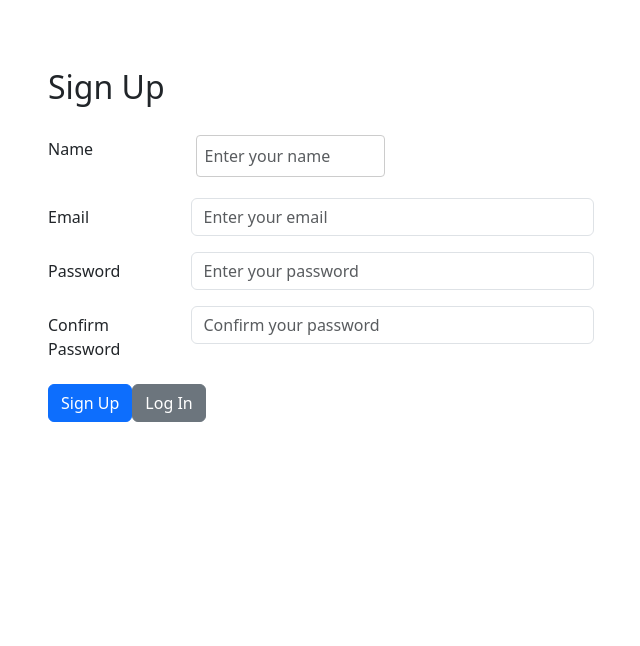
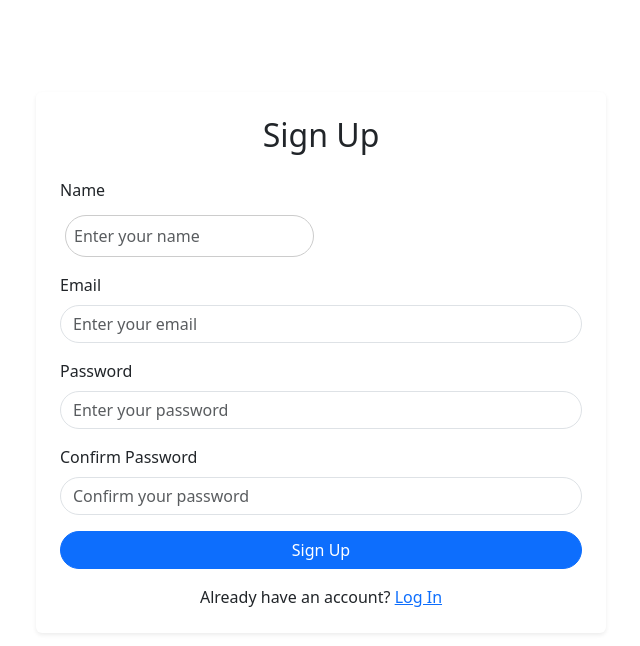
Before and after one commit to SWEN-732-Team-5/Appli-Tracker, a React (Create React App) app in the folder applitrackerproject/: page /signup in a window 1280 px wide. Shown: the top 646 px of the page, without its empty margins (319-959 px from the left). Built offline with nearby package versions, Linux system fonts and the light colour scheme.

Commit message:
Login Signup UI update

```diff
--- a/applitrackerproject/src/Login.js
+++ b/applitrackerproject/src/Login.js
@@ -3,61 +3,54 @@ import { Container, Row, Col, Form, FormGroup, Label, Input, Button } from 'reac
 import { Link, useNavigate } from "react-router-dom";
 
 const Login = () => {
-  const navigate  = useNavigate ();
+  const navigate = useNavigate();
 
   const handleSubmit = (event) => {
     event.preventDefault();
-
     console.log("Form submitted");
+    // Navigate to the home_dashboard route
     navigate('/home_dashboard');
   };
 
   return (
-    <Container>
+    <Container className="mt-5">
       <Row className="justify-content-center">
-        <Col md={6}>
-          <h2 className="mt-4 mb-4">LogIn</h2>
+        <Col md={6} className="bg-white p-4 rounded shadow-sm">
+          <h2 className="text-center mb-4">Log In</h2>
           <Form onSubmit={handleSubmit}>
-            <FormGroup row>
-              <Label for="email" sm={3}>
-                Email
-              </Label>
-              <Col sm={9}>
+            <FormGroup>
+              <Label for="email">Email</Label>
               <Input
                 type="email"
                 name="email"
                 id="email"
                 placeholder="Enter your email"
                 required
+                className="rounded-pill"
               />
-              </Col>
             </FormGroup>
 
-            <FormGroup row>
-              <Label for="password" sm={3}>
-                Password
-              </Label>
-              <Col sm={9}>
+            <FormGroup>
+              <Label for="password">Password</Label>
               <Input
                 type="password"
                 name="password"
                 id="password"
                 placeholder="Enter your password"
                 required
+                className="rounded-pill"
               />
-              </Col>
             </FormGroup>
 
+            <Button color="primary" block className="rounded-pill">
+              Log In
+            </Button>
+          </Form>
 
-            <Button color="primary" type="submit">
-              LogIn
-            </Button>
-
-            <Link to="/signup">
-                  <Button color="primary">SignUp</Button>
-            </Link>
-
-          </Form>
+          <div className="mt-3 text-center">
+            Don't have an account?{' '}
+            <Link to="/signup" className="text-primary">Sign Up</Link>
+          </div>
         </Col>
       </Row>
     </Container>
--- a/applitrackerproject/src/SignUp.js
+++ b/applitrackerproject/src/SignUp.js
@@ -1,8 +1,9 @@
 import React, { useState } from 'react';
 import { Container, Row, Col, Form, FormGroup, Label, Input, Button, Modal, ModalHeader, ModalBody } from 'reactstrap';
-import { Link } from "react-router-dom";
+import { Link, useNavigate } from "react-router-dom";
 
 const SignUp = () => {
+  const navigate = useNavigate();
 
   const [newUser, setNewUser] = useState({
     name: '',
@@ -10,7 +11,7 @@ const SignUp = () => {
     userSecKey: ''
   });
   const [confirmPassword, setConfirmPassword] = useState('');
-  const [passwordsMatch, setPasswordsMatch] = useState(true); // New state variable to track password match status
+  const [passwordsMatch, setPasswordsMatch] = useState(true);
   const [modalOpen, setModalOpen] = useState(false);
 
   const toggleModal = () => setModalOpen(!modalOpen);
@@ -18,12 +19,11 @@ const SignUp = () => {
   const signUpUser = async (event) => {
     event.preventDefault();
     if (newUser.userSecKey !== confirmPassword) {
-      // If passwords don't match, update passwordsMatch state and return
       setPasswordsMatch(false);
       return;
     }
-    // If passwords match, proceed with sign-up process
-    const apiEndpoint = 'http://localhost:8000/signup'; // Replace with the actual endpoint
+
+    const apiEndpoint = 'http://localhost:8000/signup';
     const requestOptions = {
       method: 'POST',
       headers: { 'Content-Type': 'application/json' },
@@ -34,12 +34,9 @@ const SignUp = () => {
       const response = await fetch(apiEndpoint, requestOptions);
       const responseData = await response.json();
       if (response.ok) {
-        console.log('User signed up:', responseData);
-        toggleModal(); // Open the success modal
-        // Optionally, you can redirect the user or show a success message here
+        toggleModal();
       } else {
         console.error('Failed to sign up user:', responseData);
-        // Optionally, you can display an error message to the user
       }
     } catch (error) {
       console.error('Failed to send user details:', error);
@@ -47,67 +44,55 @@ const SignUp = () => {
   };
 
   return (
-    <Container>
+    <Container className="mt-5">
       <Row className="justify-content-center">
-        <Col md={6}>
-          <h2 className="mt-4 mb-4">Sign Up</h2>
+        <Col md={6} className="bg-white p-4 rounded shadow-sm">
+          <h2 className="text-center mb-4">Sign Up</h2>
           <Form onSubmit={signUpUser}>
-            <FormGroup row>
-              <Label for="name" sm={3}>
-                Name
-              </Label>
-              <Col sm={9}>
+            <FormGroup>
+              <Label for="name">Name</Label>
               <Input
                 type="text"
                 name="name"
                 id="name"
                 placeholder="Enter your name"
                 value={newUser.name}
-                  onChange={(e) => setNewUser({ ...newUser, name: e.target.value})}
+                onChange={(e) => setNewUser({ ...newUser, name: e.target.value })}
                 required
+                className="rounded-pill"
               />
-              </Col>
             </FormGroup>
 
-            <FormGroup row>
-              <Label for="email" sm={3}>
-                Email
-              </Label>
-              <Col sm={9}>
+            <FormGroup>
+              <Label for="email">Email</Label>
               <Input
                 type="email"
                 name="email"
                 id="email"
                 placeholder="Enter your email"
                 value={newUser.email}
-                  onChange={(e) => setNewUser({ ...newUser, email: e.target.value})}
+                onChange={(e) => setNewUser({ ...newUser, email: e.target.value })}
                 required
+                className="rounded-pill"
               />
-              </Col>
             </FormGroup>
 
-            <FormGroup row>
-              <Label for="userSecKey" sm={3}>
-                Password
-              </Label>
-              <Col sm={9}>
+            <FormGroup>
+              <Label for="userSecKey">Password</Label>
               <Input
                 type="password"
                 name="userSecKey"
                 id="userSecKey"
                 placeholder="Enter your password"
                 value={newUser.userSecKey}
-                  onChange={(e) => setNewUser({ ...newUser, userSecKey: e.target.value})}
+                onChange={(e) => setNewUser({ ...newUser, userSecKey: e.target.value })}
                 required
+                className="rounded-pill"
               />
-              </Col>
             </FormGroup>
 
-            <FormGroup row>
-              <Label for="confirmPassword" sm={3}>
-                Confirm Password
-              </Label>
-              <Col sm={9}>
+            <FormGroup>
+              <Label for="confirmPassword">Confirm Password</Label>
               <Input
                 type="password"
                 name="confirmPassword"
@@ -116,28 +101,28 @@ const SignUp = () => {
                 value={confirmPassword}
                 onChange={(e) => {
                   setConfirmPassword(e.target.value);
-                    // Check if passwords match and update passwordsMatch state accordingly
                   setPasswordsMatch(newUser.userSecKey === e.target.value);
                 }}
                 required
+                className="rounded-pill"
               />
               {!passwordsMatch && (
                 <span className="text-danger">Passwords do not match</span>
               )}
-              </Col>
             </FormGroup>
 
-            <Button color="primary" type="submit">
+            <Button color="primary" block className="rounded-pill">
               Sign Up
             </Button>
+          </Form>
 
-            <Link to="/login">
-              <Button color="secondary">Log In</Button>
-            </Link>
-
-          </Form>
+          <div className="mt-3 text-center">
+            Already have an account?{' '}
+            <Link to="/login" className="text-primary">Log In</Link>
+          </div>
         </Col>
       </Row>
+
       <Modal isOpen={modalOpen} toggle={toggleModal}>
         <ModalHeader toggle={toggleModal}>Success</ModalHeader>
         <ModalBody>
```
Lines whose indentation alone changed are shown as unchanged.
